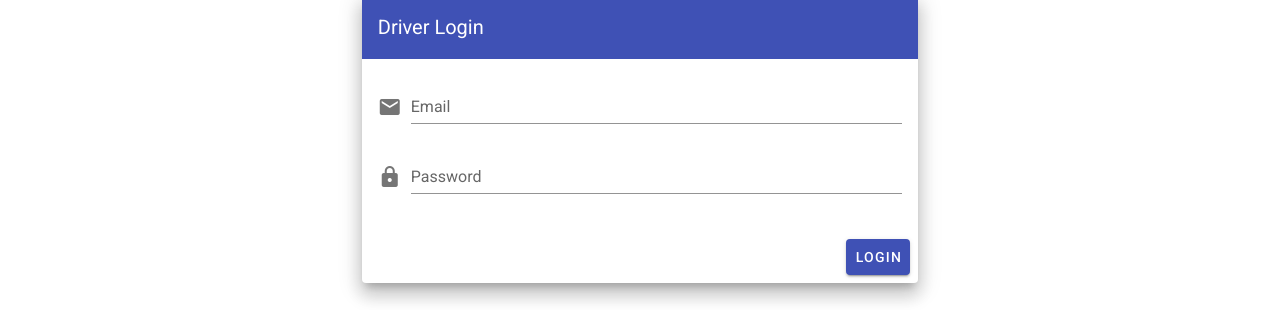
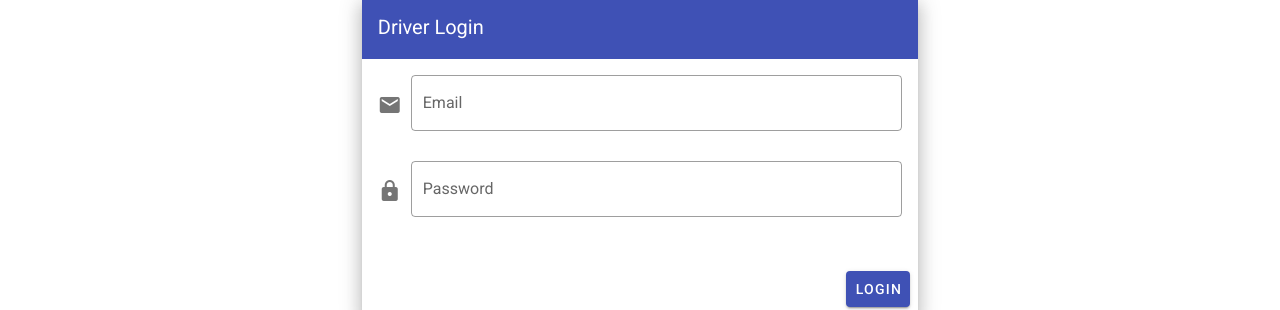
Before and after one commit to mabdulha/FYP-PickupNDropoff-Client, a Vue app: page /login/driver in a window 1280 px wide. Shown: the part 205-515 px from the top of the page. Built offline with nearby package versions, Linux system fonts and the light colour scheme; no server answers; what vue-sweetalert2 would draw is missing.

Commit message:
UI improvemeny

```diff
--- a/src/views/authentication/LoginDriver.vue
+++ b/src/views/authentication/LoginDriver.vue
@@ -10,8 +10,8 @@
             </v-toolbar>
             <v-card-text>
               <v-form>
-                <v-text-field label="Email" prepend-icon="mdi-email" v-model="email" />
-                <v-text-field label="Password" prepend-icon="mdi-lock" type="password" v-model="password" />
+                <v-text-field outlined label="Email" prepend-icon="mdi-email" v-model="email" />
+                <v-text-field outlined label="Password" prepend-icon="mdi-lock" type="password" v-model="password" />
               </v-form>
             </v-card-text>
             <v-card-actions>
--- a/src/views/authentication/LoginUser.vue
+++ b/src/views/authentication/LoginUser.vue
@@ -10,8 +10,8 @@
             </v-toolbar>
             <v-card-text>
               <v-form>
-                <v-text-field label="Email" prepend-icon="mdi-email" v-model="email" />
-                <v-text-field label="Password" prepend-icon="mdi-lock" type="password" v-model="password" />
+                <v-text-field outlined label="Email" prepend-icon="mdi-email" v-model="email" />
+                <v-text-field outlined label="Password" prepend-icon="mdi-lock" type="password" v-model="password" />
               </v-form>
             </v-card-text>
             <v-card-actions>
--- a/src/views/authentication/RegisterUser.vue
+++ b/src/views/authentication/RegisterUser.vue
@@ -10,14 +10,14 @@
             </v-toolbar>
             <v-card-text>
               <v-form ref="RegisterForm">
-                <v-btn class="primary" @click="filepick">
+                <v-btn class="primary" @click="onFilePick">
                   Upload Avatar
                 </v-btn>
                 <span>
                   (optional)
                 </span>
                 <input type="file"
-                        @change="uploadavatar"
+                        @change="onUploadAvatar"
                         style="display:none"
                         accept="image/*"
                         ref="fileinput"
@@ -128,10 +128,10 @@ export default {
     }
   },
   methods: {
-    filepick () {
+    onFilePick () {
       this.$refs.fileinput.click()
     },
-    uploadavatar (e) {
+    onUploadAvatar (e) {
       let image = e.target.files[0]
       let d = new Date()
       var storageRef = fb.storage().ref('avatars/' + d.getTime() + '-' + image.name)
```
Also changed, not shown: 1 other file (tests, documents, lock files or other folders).
